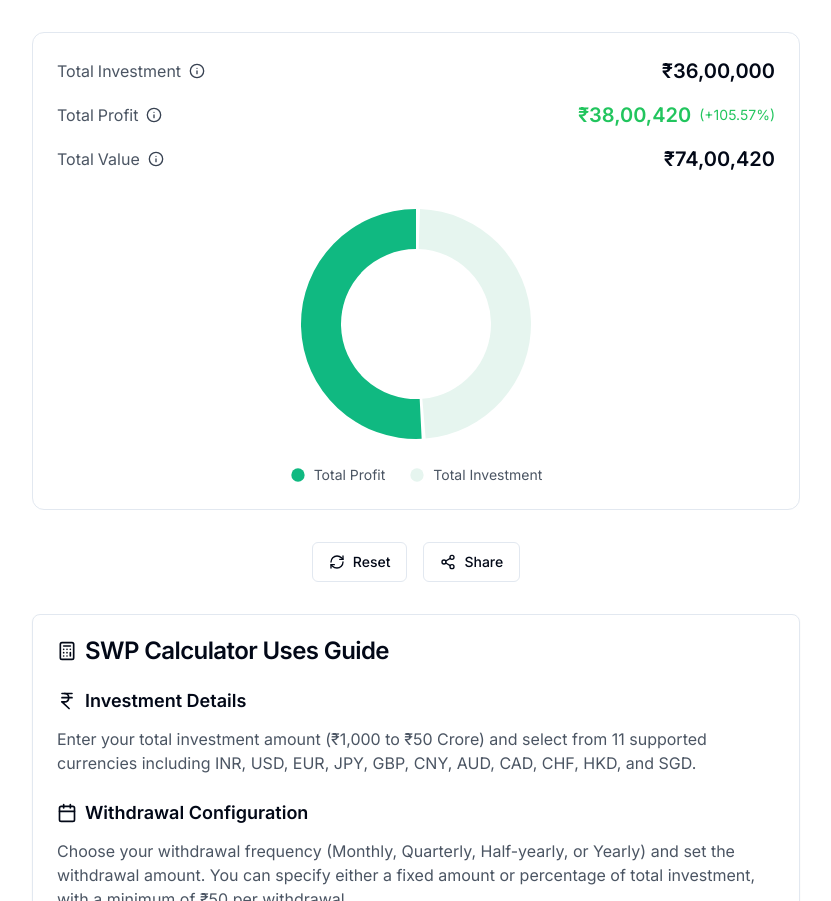
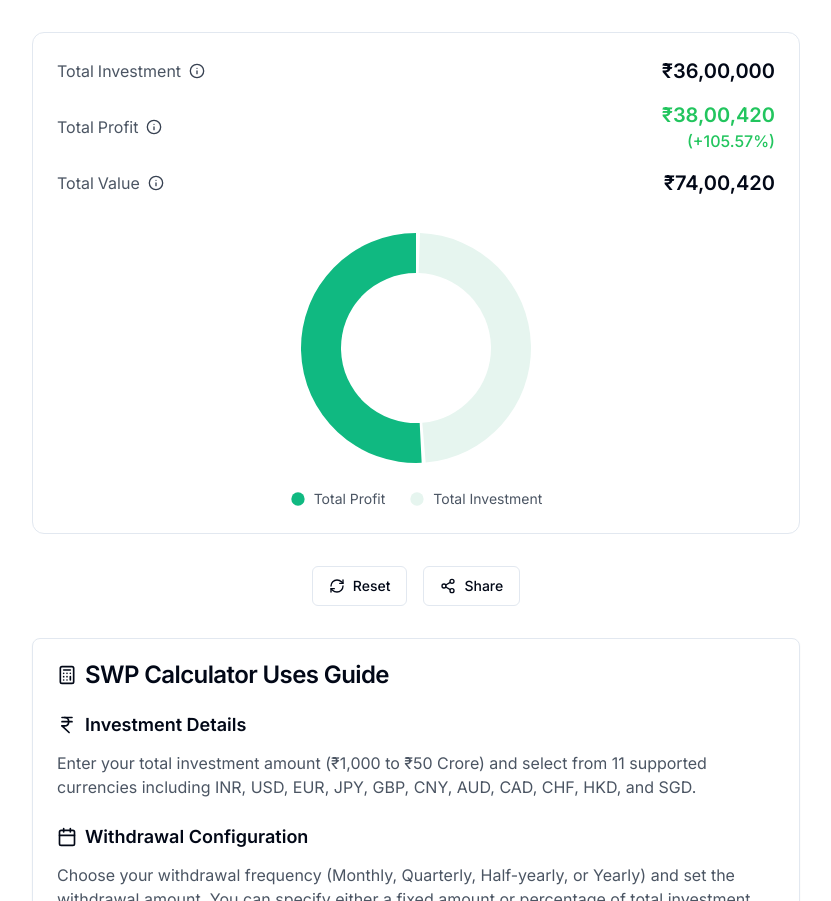
Before and after one commit to hirakbrazil/react-router-convert-svg-to-png, a React (Vite) app: page / in a window 1280 px wide. Shown: the part 970-1871 px from the top of the page, without its empty margins (148-979 px from the left). Built offline with nearby package versions, Linux system fonts and the light colour scheme.

Commit message:
Update ResultCard layout
Adjust the layout of the Total Profit section in the ResultCard component to display the profit percentage below the profit amount instead of next to it.
[skip gpt_engineer]

```diff
--- a/src/components/ResultCard.tsx
+++ b/src/components/ResultCard.tsx
@@ -66,11 +66,11 @@ const ResultCard = ({
           <span className="text-gray-600 dark:text-gray-400">Profit</span>
           <InfoTooltip content="The total returns generated by your SIP investment over the investment period." />
         </div>
-        <div className="flex items-center gap-2">
+        <div className="flex flex-col items-end">
           <span className={`text-xl font-semibold ${totalProfit > 0 ? 'text-green-500 dark:text-green-400' : 'text-foreground'}`}>
             {formatCurrency(totalProfit, currency)}
           </span>
-          <span className={`text-sm ${totalProfit > 0 ? 'text-green-500 dark:text-green-400' : 'text-foreground'}`}>
+          <span className={`text-base font-medium ${totalProfit > 0 ? 'text-green-500 dark:text-green-400' : 'text-foreground'}`}>
             ({totalProfit > 0 ? '+' : ''}{profitPercentage}%)
           </span>
         </div>
```
